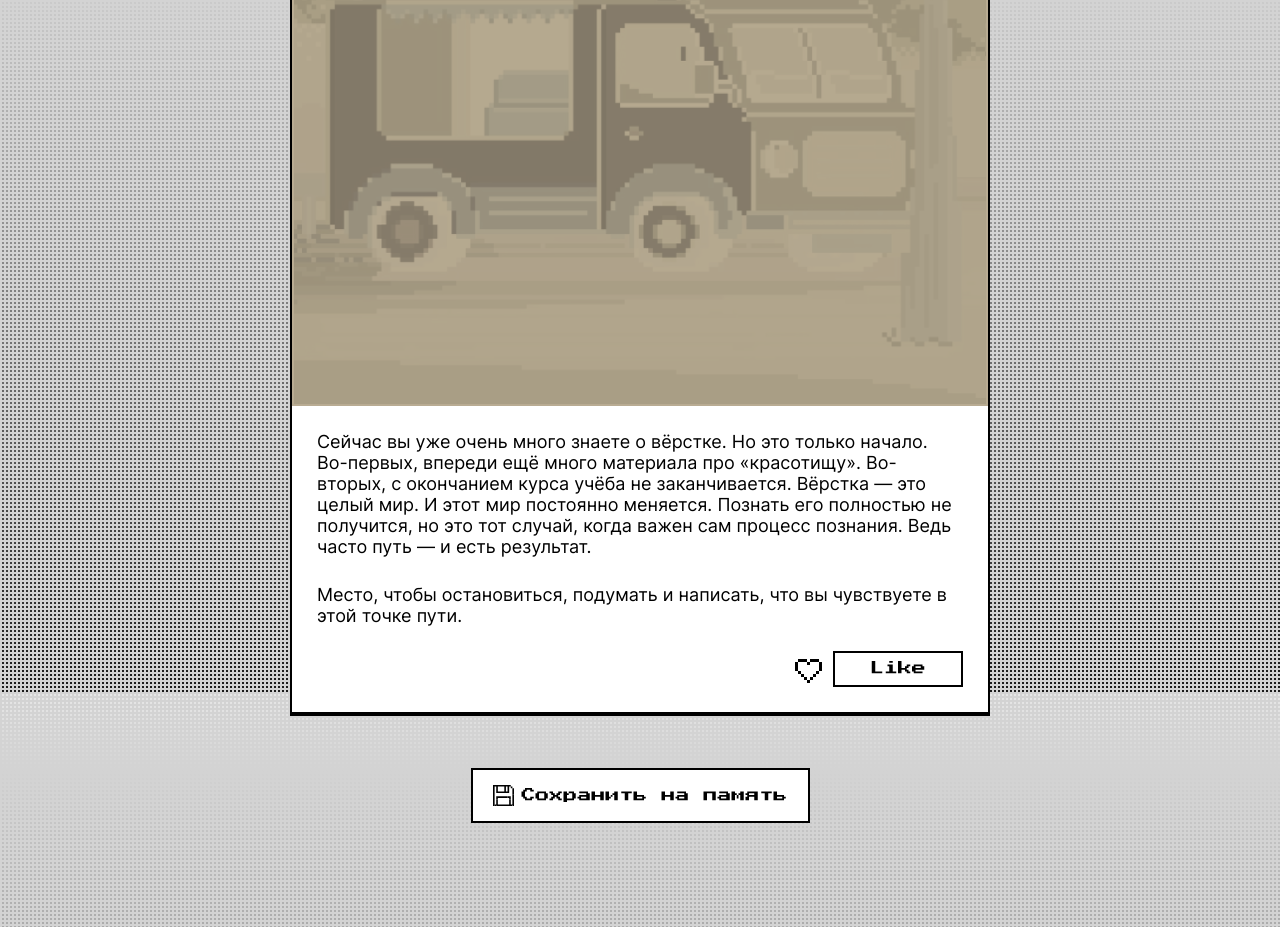
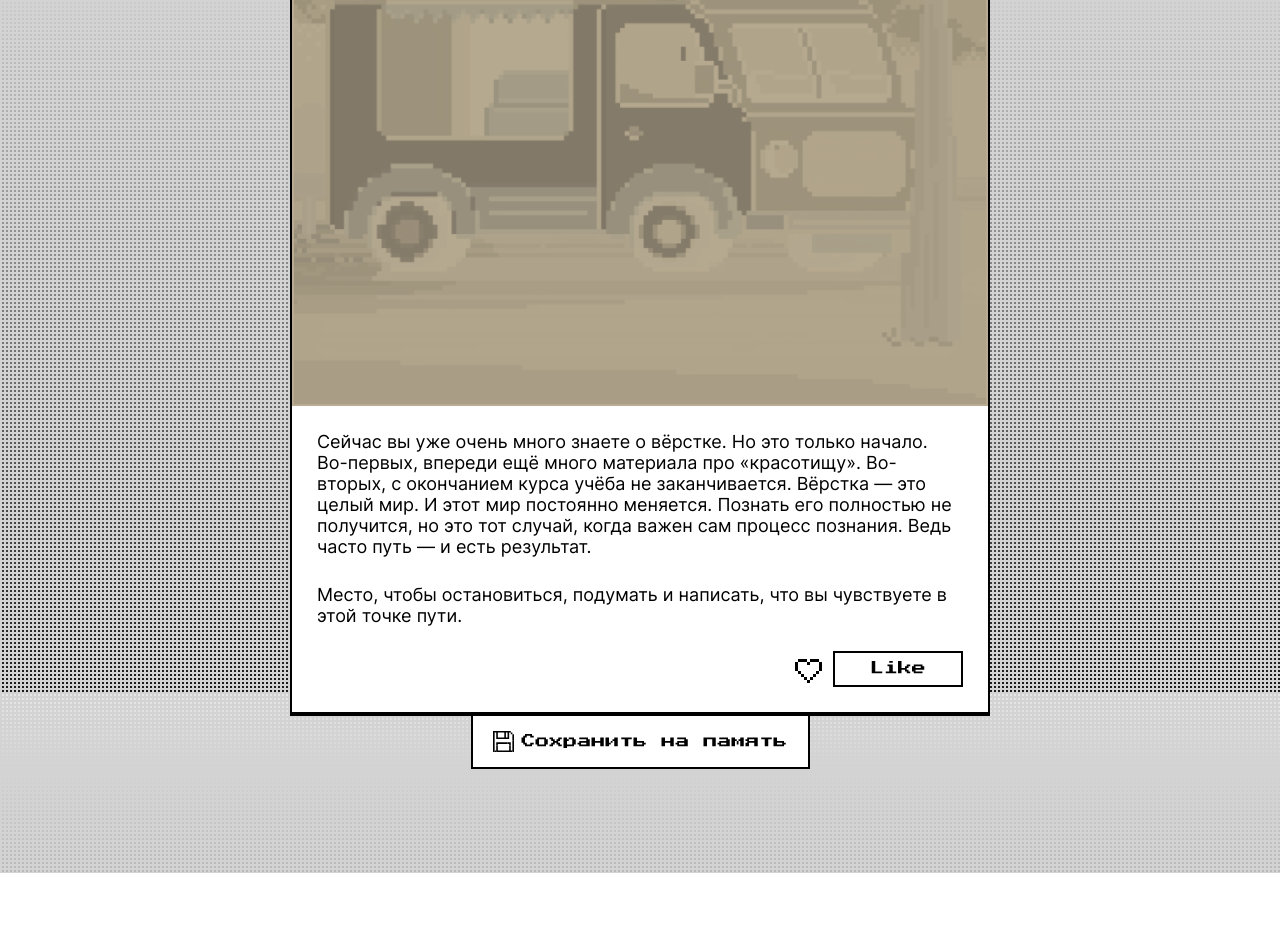
Before and after one commit to SlavaWebDeveloper/zakrivayuschiy-teg-f, a website: page index.html in a window 1280 px wide. Shown: the part 8108-9035 px from the top of the page. After the commit the page ends 8981 px from the top, so only its background shows below. Drawn offline with Linux system fonts and the light colour scheme.

Commit message:
fixed a bug in the code. Removed a non-repeating item from the list.

```diff
--- a/index.html
+++ b/index.html
@@ -580,8 +580,8 @@
             </figure>
           </article>
         </li>
+      </ul>
 
-        <li class="content__item">
       <button
       class="save-button button"
       onclick="window['dialog-id'].showModal()"
@@ -597,8 +597,6 @@
       </svg>
       <span class="button__text">Сохранить на память</span>
       </button>
-        </li>
-      </ul>
     </main>
 
     <dialog class="dialog" id="dialog-id">
```
Also changed, not shown: src/index.html (+1 -3 lines). Lines whose indentation alone changed are shown as unchanged.
